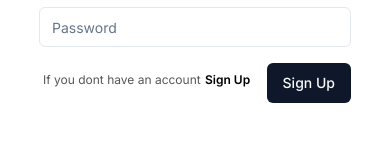
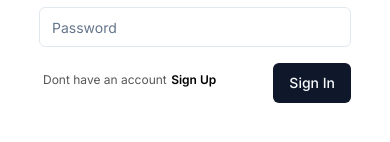
Before and after one commit to love-to-code108/todoApp, a React (Vite) app in the folder frontend/: page /signin in a window 390 px wide. Shown: the part 418-560 px from the top of the page. Built offline with nearby package versions, Linux system fonts and the light colour scheme.

Commit message:
the sign In page for the mobile is more or less done on the frontend side , just fixed some minor bugs

```diff
--- a/frontend/src/pages/SignInPage.jsx
+++ b/frontend/src/pages/SignInPage.jsx
@@ -69,14 +69,14 @@ export const SignInPage = () => {
 
                 {/* SUBMIT BUTTON */}
                 <div className=" w-[100%] flex justify-end">
-                    <Button>Sign Up</Button>
+                    <Button>Sign In</Button>
                 </div>
 
 
 
                 {/* IF YOU ALREADY HAVE AN ACCOUNT SIGN UP  */}
                 <div className=" relative bottom-[2rem] left-1">
-                    <p className=" color-grey text-[12px]">If you dont have an account <Link className=" text-black font-semibold ml-[1px]">Sign Up</Link></p>
+                    <p className=" color-grey text-[12px]">Dont have an account <Link className=" text-black font-semibold ml-[1px]">Sign Up</Link></p>
                 </div>
 
             </div>
```
